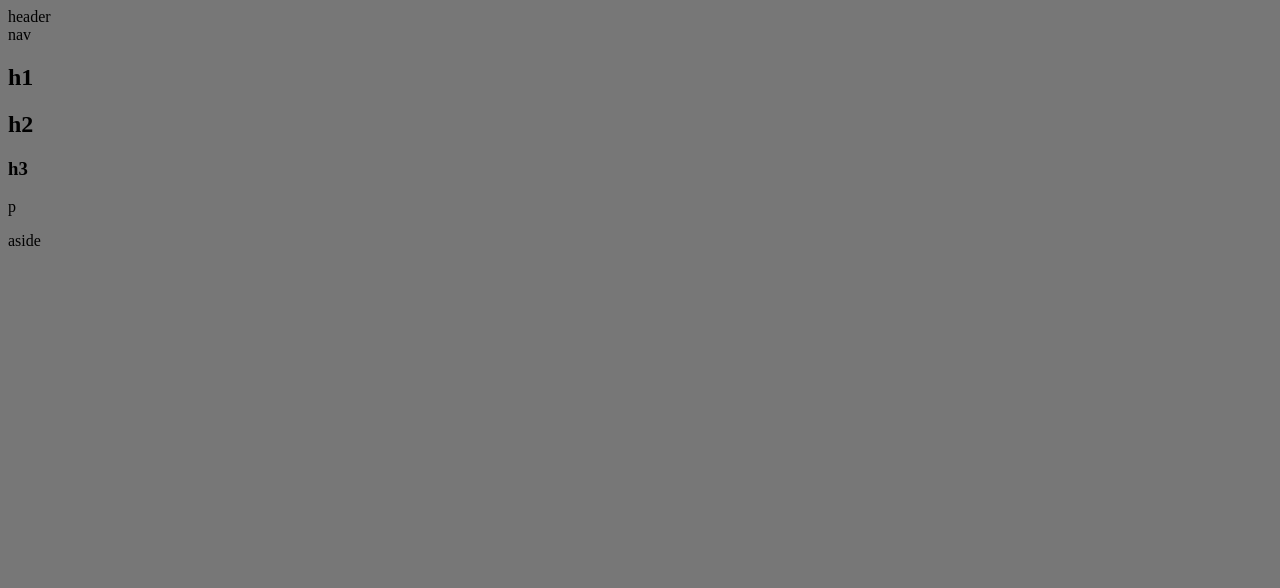
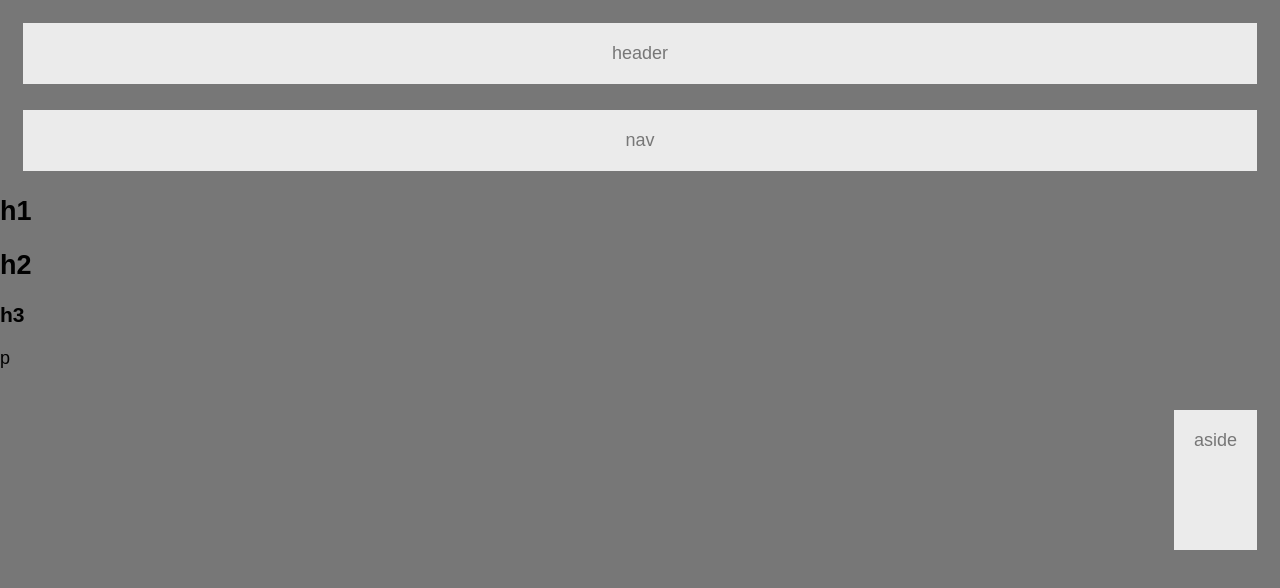
Before and after one commit to sgamer1/HW-Wireframe, a plain HTML site: page index.html in a window 1280 px wide. Drawn offline with Linux system fonts and the light colour scheme.

Commit message:
added code

```diff
--- a/style.css
+++ b/style.css
@@ -1,12 +1,56 @@
 body{
 	background-color: #777;
+	margin: 0;
+	padding: 0;
+	font-family: Arial ;
+	font-size: 18px;
 
 }
-header .box{
+header{
 	border-style: solid;
-	color: #ebebeb;
-	float: left;
-	position: relative;
-	width: 80px;
+	color: #777;
+	background: #ebebeb;
+	padding: 20px;
+	margin: 20px;
+	text-align: center;
+}
+
+aside{
+	border-style: solid;
+	color: #777;
+	background: #ebebeb;
+	padding: 20px;
+	margin: 20px;
+	text-align: center;
+	float: right;
+	height: 100px;
+}
+h1 h2 h3{
+	border-style: solid;
+	color: #777;
+	background: #ebebeb;
+	padding: 30px;
+	margin: 30px;
+	text-align: center;
+
 
 }
+
+footer{
+	border-style: solid;
+	color: #777;
+	background: #ebebeb;
+	padding: 20px;
+	margin: 20px;
+	clear: both;
+	text-align: center;
+}
+
+nav{
+	border-style: solid;
+	color: #777;
+	background: #ebebeb;
+	padding: 20px;
+	margin: 20px;
+	text-align: center;
+}
```
